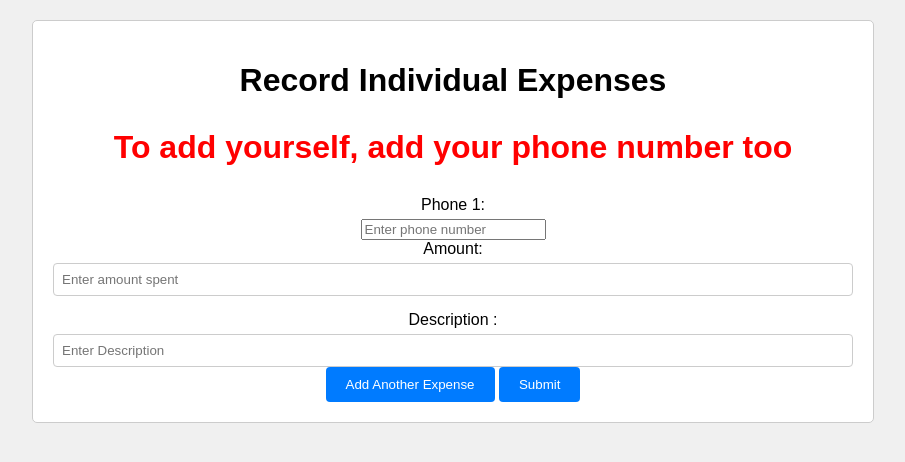
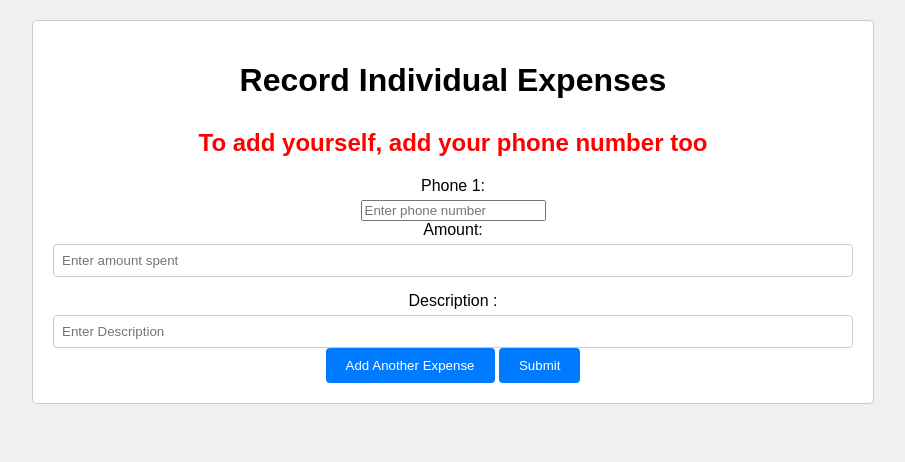
Before and after one commit to Prathambathla10/Expense-Tracker, a Flask app: page /amount in a window 1280 px wide. Shown: the top 462 px of the page, without its empty margins (187-1092 px from the left). Run offline with Flask 3, Linux system fonts and the light colour scheme.

Commit message:
Update amount.html

```diff
--- a/templates/amount.html
+++ b/templates/amount.html
@@ -9,7 +9,7 @@
 <body>
     <div class="container">
         <h1>Record Individual Expenses</h1>
-        <h1 style="color: red">To add yourself, add your phone number too</h1>
+        <h2 style="color: red;">To add yourself, add your phone number too</h2>
         <form action="/amount" method="POST">
             <div id="expense-list">
                 <div class="expense-input">
```
